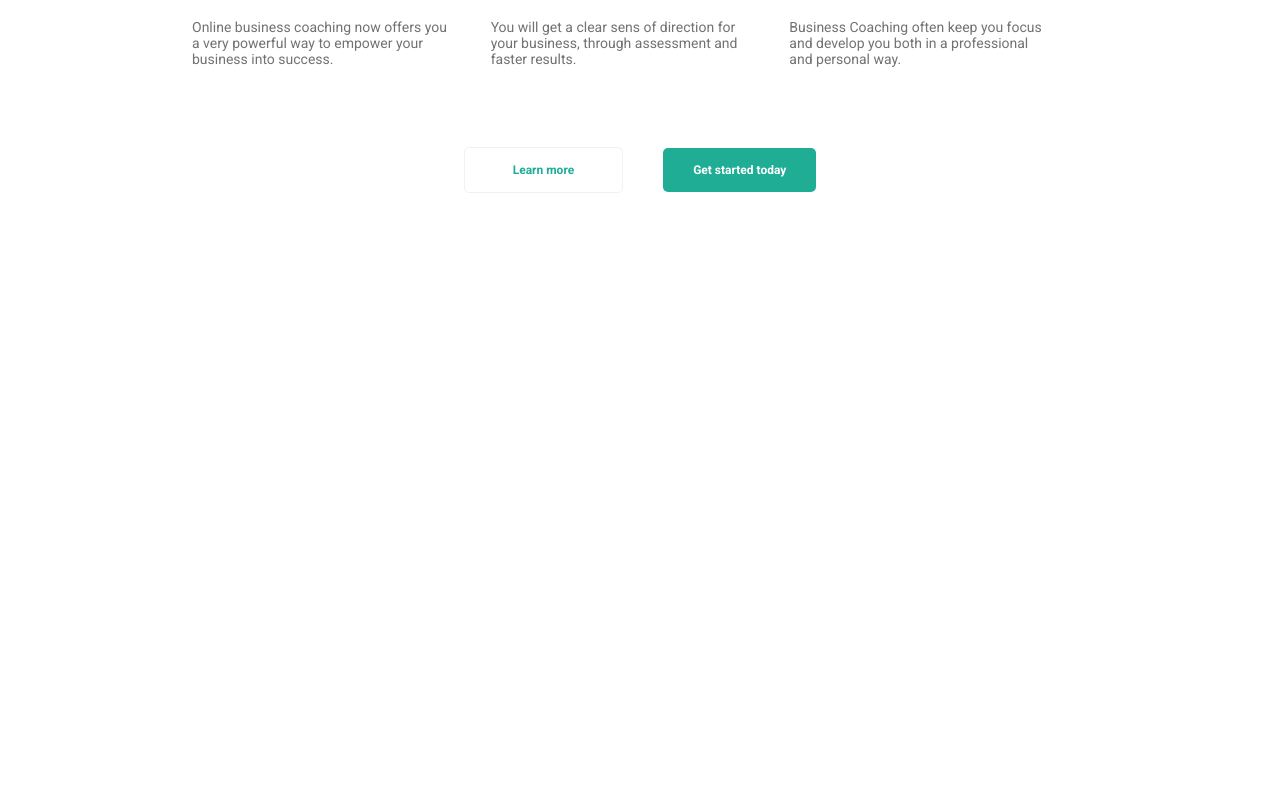
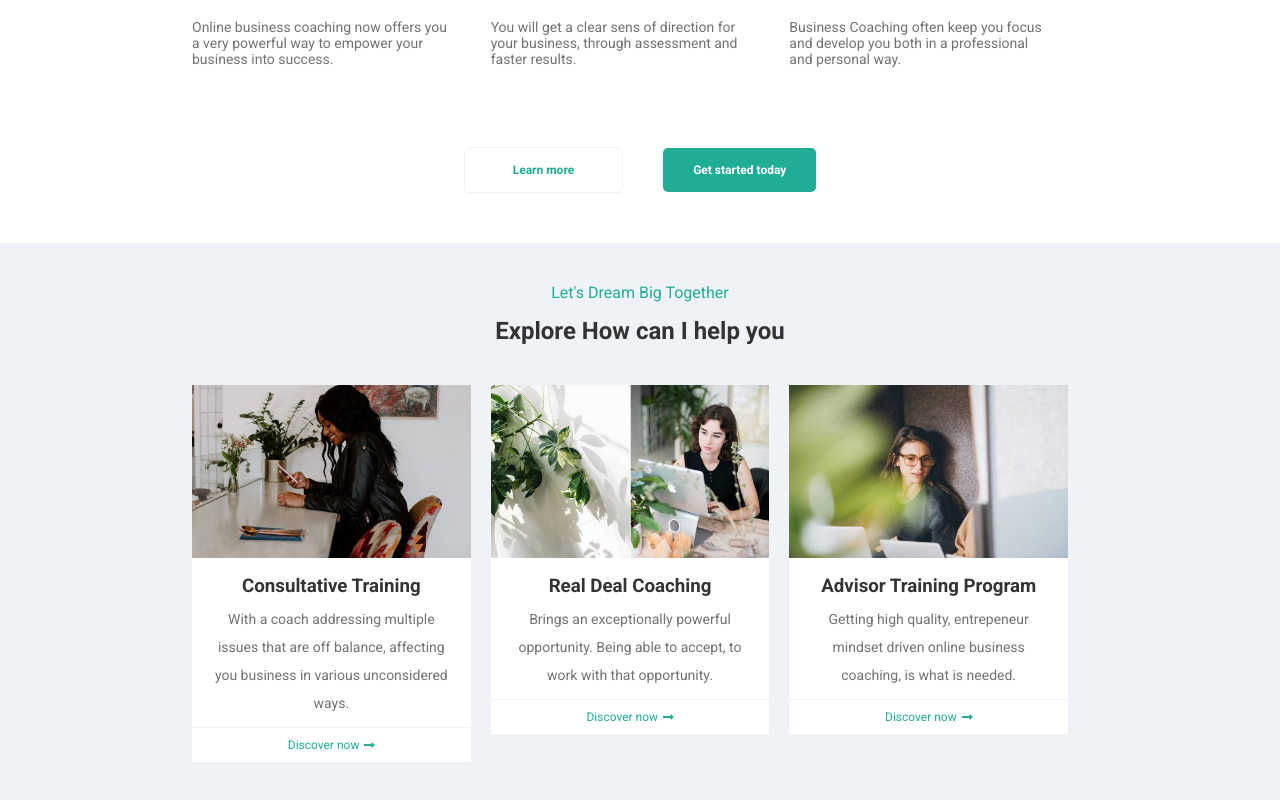
Before and after one commit to MarcoPorcaro1987/proj-html-vuejs, a Vue app: page / in a window 1280 px wide. Shown: the part 991-1791 px from the top of the page. Before the commit the page ends 1234 px from the top, so only its background shows below. Built offline with nearby package versions, Linux system fonts and the light colour scheme.

Commit message:
Aggiunta sezione Courses e sottosezione Services

```diff
--- /dev/null
+++ b/src/components/Courses.vue
@@ -0,0 +1,105 @@
+<template>
+  <section class="courses">
+    <section class="services">
+      <div class="mid-container">
+        <p class="special-color">Let's Dream Big Together</p>
+        <h2>Explore How can I help you</h2>
+        <div class="services-cont">
+          <div
+            class="service-card"
+            v-for="(service, index) in services"
+            :key="index"
+          >
+            <img
+              :src="require('../assets/img/' + service.img)"
+              alt="Consultative Training Pic"
+            />
+            <div class="service-text-cont">
+              <h3>{{ service.title }}</h3>
+              <p class="p-text">{{ service.overview }}</p>
+            </div>
+            <div class="discover-text">
+              <p class="special-color">Discover now</p>
+              <i class="fas fa-long-arrow-alt-right"></i>
+            </div>
+          </div>
+        </div>
+      </div>
+    </section>
+    <section class="courses-cont"></section>
+  </section>
+</template>
+
+<script>
+export default {
+  name: "Courses",
+  data() {
+    return {
+      services: [
+        {
+          img: "home-business-service-slide-01-480x298.jpg",
+          title: "Consultative Training",
+          overview:
+            "With a coach addressing multiple issues that are off balance, affecting you business in various unconsidered ways.",
+        },
+        {
+          img: "home-business-service-slide-02-480x298.jpg",
+          title: "Real Deal Coaching",
+          overview:
+            "Brings an exceptionally powerful opportunity. Being able to accept, to work with that opportunity.",
+        },
+        {
+          img: "home-business-service-slide-03-480x298.jpg",
+          title: "Advisor Training Program",
+          overview:
+            "Getting high quality, entrepeneur mindset driven online business coaching, is what is needed.",
+        },
+      ],
+    };
+  },
+};
+</script>
+
+<style lang="scss" scoped>
+@import "../assets/style/variables.scss";
+
+.services {
+  background-color: $secondaryColor;
+  text-align: center;
+  padding: 2.5rem 0;
+  h2 {
+    margin-top: 0.9375rem;
+    margin-bottom: 2.5rem;
+  }
+  .services-cont {
+    display: flex;
+    gap: 1.25rem;
+    .service-card {
+      width: calc(100% / 3 - 1.25rem);
+      display: flex;
+      flex-direction: column;
+      img {
+        width: 100%;
+      }
+      .service-text-cont {
+        background-color: white;
+        line-height: 2;
+        padding: 0.625rem 1.25rem;
+        border-bottom: 0.0625rem solid $secondaryColor;
+      }
+      .discover-text {
+        justify-content: center;
+        gap: 0.3125rem;
+        align-items: center;
+        display: flex;
+        padding: 0.625rem;
+        background-color: white;
+        font-size: 0.75rem;
+        .fa-long-arrow-alt-right {
+          color: $specialColor;
+        }
+      }
+    }
+  }
+}
+</style>
--- a/src/components/Main.vue
+++ b/src/components/Main.vue
@@ -2,12 +2,15 @@
   <main>
     <Hero />
     <Mission />
+    <Courses />
   </main>
 </template>
 
 <script>
+
 import Hero from "./Hero.vue";
 import Mission from "./Mission.vue";
+import Courses from "./Courses.vue";
 
 export default {
   name: "Main",
@@ -15,6 +18,7 @@ export default {
   components: {
     Hero,
     Mission,
+    Courses,
   },
 };
 </script>
```
